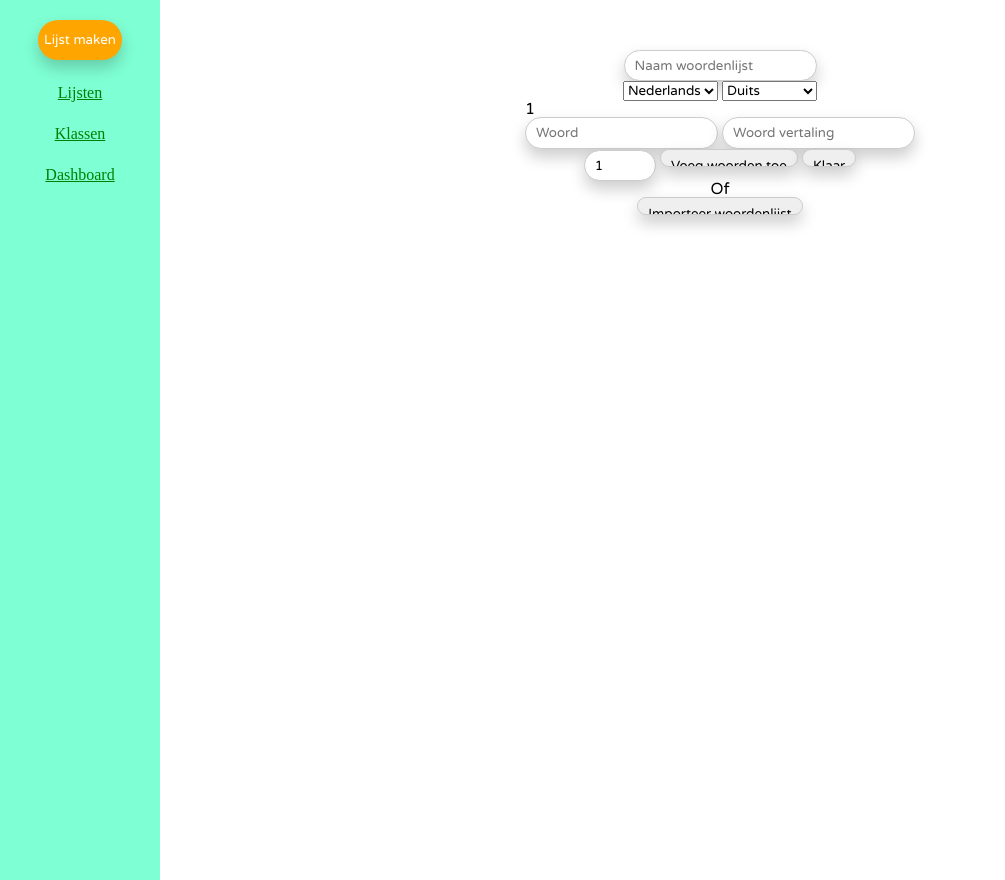
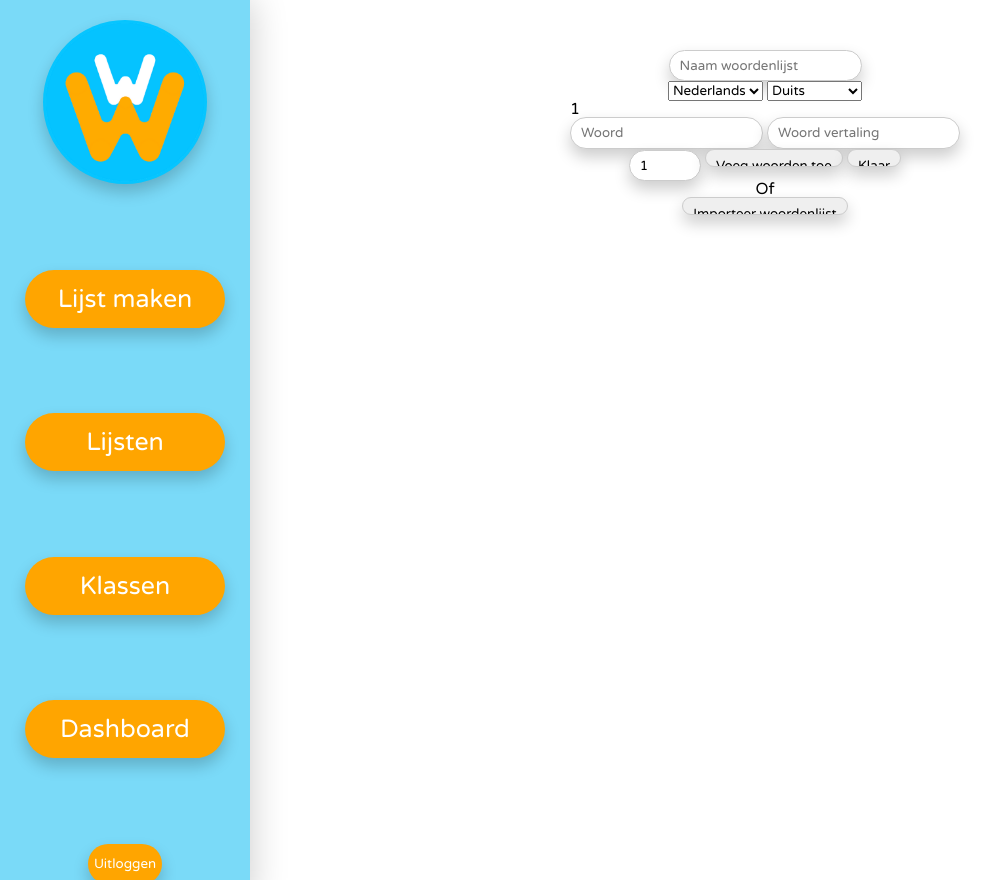
Before and after one commit to IemandDieAbeHeet/PO-Informatica, a PHP site: page /lijst-editor.php in a window 1280 px wide. Shown: the whole page, without its empty margins (0-1005 px from the left). Run offline with PHP 8.4, Linux system fonts and the light colour scheme; a user stored in the database is signed in.

Commit message:
Sidebar CSS update

```diff
--- a/css/style.css
+++ b/css/style.css
@@ -115,64 +90,6 @@ table {
   color: green;
 }
 
-nav {
-  display: -webkit-box;
-  display: -ms-flexbox;
-  display: flex;
-  -webkit-box-orient: horizontal;
-  -webkit-box-direction: normal;
-      -ms-flex-flow: row nowrap;
-          flex-flow: row nowrap;
-  -webkit-box-pack: end;
-      -ms-flex-pack: end;
-          justify-content: flex-end;
-}
-
-.sidebar {
-  display: -webkit-box;
-  display: -ms-flexbox;
-  display: flex;
-  -webkit-box-orient: vertical;
-  -webkit-box-direction: normal;
-      -ms-flex-direction: column;
-          flex-direction: column;
-  height: 100%;
-  width: 160px;
-  position: fixed;
-  z-index: 1;
-  top: 0;
-  left: 0;
-  right: auto;
-  background-color: aquamarine;
-  overflow-x: hidden;
-  padding-top: 20px;
-  -webkit-box-align: center;
-      -ms-flex-align: center;
-          align-items: center;
-}
-
-.sidebar nav {
-  display: -webkit-box;
-  display: -ms-flexbox;
-  display: flex;
-  -webkit-box-orient: vertical;
-  -webkit-box-direction: normal;
-      -ms-flex-flow: column wrap;
-          flex-flow: column wrap;
-  -webkit-box-align: center;
-      -ms-flex-align: center;
-          align-items: center;
-}
-
-.sidebar nav > * {
-  padding-top: 25px;
-}
-
-.main-sidebar {
-  margin-left: 160px;
-  padding: 0px 10px;
-}
-
 .hidden {
   display: none;
 }
@@ -556,6 +469,26 @@ a:visited {
   margin: 5px;
 }
 
+button {
+  height: 3em;
+  background-color: orange;
+  border: none;
+  border-radius: 20px;
+  -webkit-box-shadow: 0px 8px 16px 0px rgba(0, 0, 0, 0.2);
+          box-shadow: 0px 8px 16px 0px rgba(0, 0, 0, 0.2);
+  color: white;
+  cursor: pointer;
+}
+
+input {
+  padding: 8px 10px;
+  height: 1em;
+  border: 1px solid #ccc;
+  border-radius: 20px;
+  -webkit-box-shadow: 0px 8px 16px 0px rgba(0, 0, 0, 0.2);
+          box-shadow: 0px 8px 16px 0px rgba(0, 0, 0, 0.2);
+}
+
 #welcomeMessage {
   margin-bottom: 15px;
   color: orange;
@@ -633,27 +566,124 @@ a:visited {
   height: 80%;
 }
 
-#loginForm > * {
+#loginForm input {
   height: 2em;
 }
 
-button {
-  height: 3em !important;
-  background-color: orange;
-  border: none;
-  border-radius: 20px;
+#indexLogo {
+  width: 45px;
+  height: 45px;
+}
+
+#logoDiv {
+  font-size: xx-large;
+  display: -webkit-box;
+  display: -ms-flexbox;
+  display: flex;
+  -webkit-box-orient: horizontal;
+  -webkit-box-direction: normal;
+      -ms-flex-flow: row wrap;
+          flex-flow: row wrap;
+  width: 7em;
+  -ms-flex-pack: distribute;
+      justify-content: space-around;
+  -webkit-box-align: center;
+      -ms-flex-align: center;
+          align-items: center;
+}
+
+#logoDiv div {
+  display: -webkit-box;
+  display: -ms-flexbox;
+  display: flex;
+}
+
+.indexHeader {
+  height: 85px;
+  width: 100%;
+  background-color: #7ADAF8;
+  display: -webkit-box;
+  display: -ms-flexbox;
+  display: flex;
+  -webkit-box-orient: horizontal;
+  -webkit-box-direction: normal;
+      -ms-flex-flow: row nowrap;
+          flex-flow: row nowrap;
+  -ms-flex-line-pack: center;
+      align-content: center;
+  -webkit-box-align: center;
+      -ms-flex-align: center;
+          align-items: center;
+  -ms-flex-pack: distribute;
+      justify-content: space-around;
+  z-index: 5;
+}
+
+.indexNav > * {
+  margin-left: 15px;
+  width: 120px;
+}
+
+.sidebar {
+  display: -webkit-box;
+  display: -ms-flexbox;
+  display: flex;
+  -webkit-box-orient: vertical;
+  -webkit-box-direction: normal;
+      -ms-flex-direction: column;
+          flex-direction: column;
+  height: 100%;
+  width: 250px;
+  position: fixed;
+  z-index: 1;
+  top: 0;
+  left: 0;
+  right: auto;
+  background-color: #7ADAF8;
+  -webkit-box-shadow: 0px 0px 35px 1px rgba(0, 0, 0, 0.2);
+          box-shadow: 0px 0px 35px 1px rgba(0, 0, 0, 0.2);
+  overflow-x: hidden;
+  padding-top: 20px;
+  -webkit-box-align: center;
+      -ms-flex-align: center;
+          align-items: center;
+}
+
+.sidebar nav {
+  display: -webkit-box;
+  display: -ms-flexbox;
+  display: flex;
+  -webkit-box-orient: vertical;
+  -webkit-box-direction: normal;
+      -ms-flex-flow: column wrap;
+          flex-flow: column wrap;
+  -webkit-box-pack: space-evenly;
+      -ms-flex-pack: space-evenly;
+          justify-content: space-evenly;
+  -webkit-box-align: center;
+      -ms-flex-align: center;
+          align-items: center;
+  height: 75%;
+}
+
+.sidebar nav > * {
+  font-size: 25px;
+  height: 58px;
+  width: 200px;
+  border-radius: 50px;
+}
+
+.main-sidebar {
+  margin-left: 250px;
+  padding: 0px 10px;
+}
+
+#sidebarLogo {
+  width: 164px;
+  height: 164px;
   -webkit-box-shadow: 0px 8px 16px 0px rgba(0, 0, 0, 0.2);
           box-shadow: 0px 8px 16px 0px rgba(0, 0, 0, 0.2);
-  color: white;
-  cursor: pointer;
-}
-
-input {
-  padding: 8px 10px;
-  height: 1em;
-  border: 1px solid #ccc;
-  border-radius: 20px;
-  -webkit-box-shadow: 0px 8px 16px 0px rgba(0, 0, 0, 0.2);
-          box-shadow: 0px 8px 16px 0px rgba(0, 0, 0, 0.2);
+  border-radius: 120px;
+  background-color: #06c5ff;
 }
 /*# sourceMappingURL=style.css.map */
--- a/css/style.scss
+++ b/css/style.scss
@@ -3,22 +3,6 @@
 
 * {
     font-family: "Varela Round", sans-serif;
-}
-
-.indexHeader {
-    height: 85px;
-	width: 100%;
-	background-color: #2E3E56;
-	display: flex;
-	flex-flow: row nowrap;
-	align-content: center;
-	align-items: center;
-	justify-content: space-around;
-	z-index: 5;
-}
-
-.indexNav > * {
-    margin-left: 15px;
 }
 
 .woordendiv {
@@ -49,43 +33,6 @@
     color: green;
 }
 
-nav {
-    display: flex;
-    flex-flow: row nowrap;
-    justify-content: flex-end;
-}
-
-.sidebar {
-    display: flex;
-    flex-direction: column;
-    height: 100%;
-    width: 160px;
-    position: fixed;
-    z-index: 1;
-    top: 0;
-    left: 0;
-    right: auto;
-    background-color: aquamarine;
-    overflow-x: hidden;
-    padding-top: 20px;
-    align-items: center;
-}
-
-.sidebar nav {
-    display: flex;
-    flex-flow: column wrap;
-    align-items: center;
-}
-
-.sidebar nav > * {
-    padding-top: 25px;
-}
-
-.main-sidebar {
-    margin-left: 160px;
-    padding: 0px 10px;
-}
-
 .hidden {
     display: none;
 }
@@ -98,7 +45,7 @@ nav {
 .lijstenHeader {
     height: 50px;
     width: 100%;
-    background-color: yellowgreen;
+    background-color: #7ADAF8;
     display: flex;
     flex-flow: row nowrap;
     align-content: center;
@@ -126,10 +73,6 @@ a:visited {
     max-width: 960px;
     padding-right: 10px;
     padding-left:  10px;
-}
-
-.test {
-    text-shadow: fade-in($color: #000000, $amount: 0);
 }
 
 #kaarten {
@@ -188,6 +131,8 @@ a:visited {
 .klasJoinButton {
     visibility: hidden;
 }
+
+//Poppetje
 
 .character {
     display: inline-block;
@@ -392,6 +337,30 @@ a:visited {
     margin: 5px;
 }
 
+//Algemeen
+
+button {
+    height: 3em;
+    background-color: orange;
+    border: none;
+    border-radius: 20px;
+    box-shadow: 0px 8px 16px 0px rgba(0,0,0,0.2);
+    color: white;
+    cursor: pointer;
+}
+
+input {
+    padding: 8px 10px;
+    height: 1em;
+    border: 1px solid #ccc;
+    border-radius: 20px;
+    box-shadow: 0px 8px 16px 0px rgba(0,0,0,0.2);
+}
+
+a {
+
+}
+
 //Login
 
 #welcomeMessage {
@@ -443,24 +412,90 @@ a:visited {
     height: 80%;
 }
 
-#loginForm > * {
+#loginForm input {
     height: 2em;
 }
 
-button {
-    height: 3em !important;
-    background-color: orange;
-    border: none;
-    border-radius: 20px;
-    box-shadow: 0px 8px 16px 0px rgba(0,0,0,0.2);
-    color: white;
-    cursor: pointer;
+//Index
+
+#indexLogo {
+    width: 45px;
+    height: 45px;
 }
 
-input {
-    padding: 8px 10px;
-    height: 1em;
-    border: 1px solid #ccc;
-    border-radius: 20px;
+#logoDiv {
+    font-size: xx-large;
+    display: flex;
+    flex-flow: row wrap;
+    width: 7em;
+    justify-content: space-around;
+    align-items: center;
+}
+
+#logoDiv div {
+    display: flex;
+}
+
+.indexHeader {
+    height: 85px;
+	width: 100%;
+	background-color: #7ADAF8;
+	display: flex;
+	flex-flow: row nowrap;
+	align-content: center;
+	align-items: center;
+	justify-content: space-around;
+	z-index: 5;
+}
+
+.indexNav > * {
+    margin-left: 15px;
+    width: 120px;
+}
+
+//Sidebar
+
+.sidebar {
+    display: flex;
+    flex-direction: column;
+    height: 100%;
+    width: 250px;
+    position: fixed;
+    z-index: 1;
+    top: 0;
+    left: 0;
+    right: auto;
+    background-color: #7ADAF8;
+    box-shadow: 0px 0px 35px 1px rgba(0,0,0,0.2);
+    overflow-x: hidden;
+    padding-top: 20px;
+    align-items: center;
+}
+
+.sidebar nav {
+    display: flex;
+    flex-flow: column wrap;
+    justify-content: space-evenly;
+    align-items: center;
+    height: 75%;
+}
+
+.sidebar nav > * {
+    font-size: 25px;
+    height: 58px;
+    width: 200px;
+    border-radius: 50px;
+}
+
+.main-sidebar {
+    margin-left: 250px;
+    padding: 0px 10px;
+}
+
+#sidebarLogo {
+    width: 164px;
+    height: 164px;
     box-shadow: 0px 8px 16px 0px rgba(0,0,0,0.2);
+    border-radius: 120px;
+    background-color: #06c5ff;
 }
--- a/sidebar.php
+++ b/sidebar.php
@@ -1,23 +1,25 @@
 <div class="sidebar">
-    <div>
+    <img id="sidebarLogo" src="img/Logo.png">
+    <nav>
         <button type="button" class="lijstMakenButton">Lijst maken</button>
-    </div>
-    <nav>
-        <a href="lijsten.php">Lijsten</a>
-        <a href="klassen.php">Klassen</a>
+        <button onclick="window.location.href='lijsten.php'">Lijsten</button>
+        <button onclick="window.location.href='klassen.php'">Klassen</button>
         <?php
         if(isset($_SESSION['klasId']) && $_SESSION['userType'] != "Leraar") {
         ?>
-        <a href="klas.php?klasId=<?php echo $_SESSION['klasId'] ?>">Mijn klas</a>
+        <button onclick="window.location.href='leraarDashboard.php?klasId=<?php echo $_SESSION['klasId'] ?>'">Mijn klas</button>
         <?php
         }
         ?>
         <?php
         if($_SESSION['userType'] === "Leraar") {
         ?>
-        <a href="leraarDashboard.php">Dashboard</a>
+        <button onclick="window.location.href='leraarDashboard.php'">Dashboard</button>
         <?php
         }
         ?>
     </nav>
+    <div>
+        <button onclick="window.location.href='includes/logout.inc.php'">Uitloggen</button>
+    </div>
 </div>
```
Also changed, not shown: other parts of css/style.css (+1 -30 lines), index.php (+5 -4 lines).
